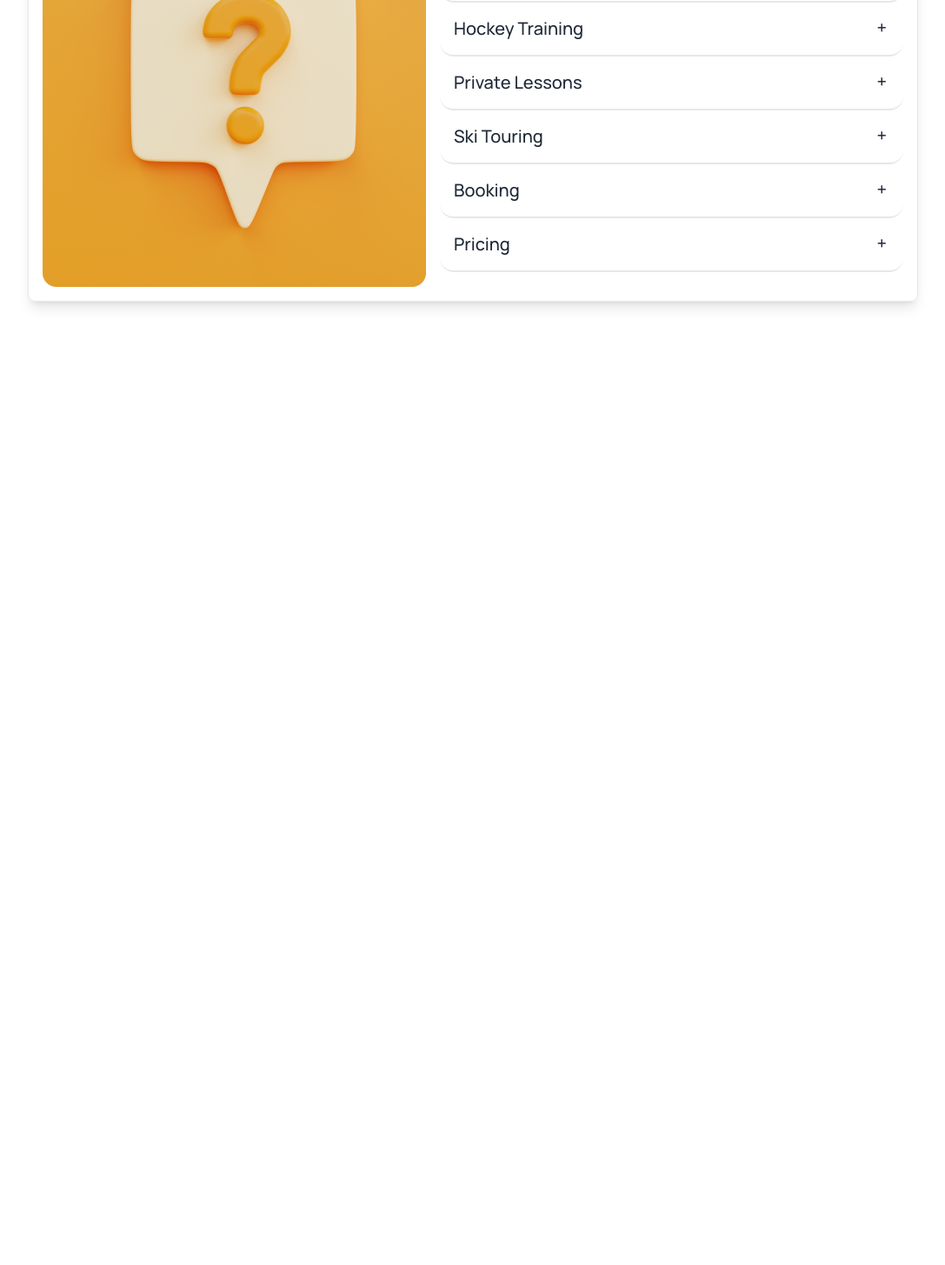
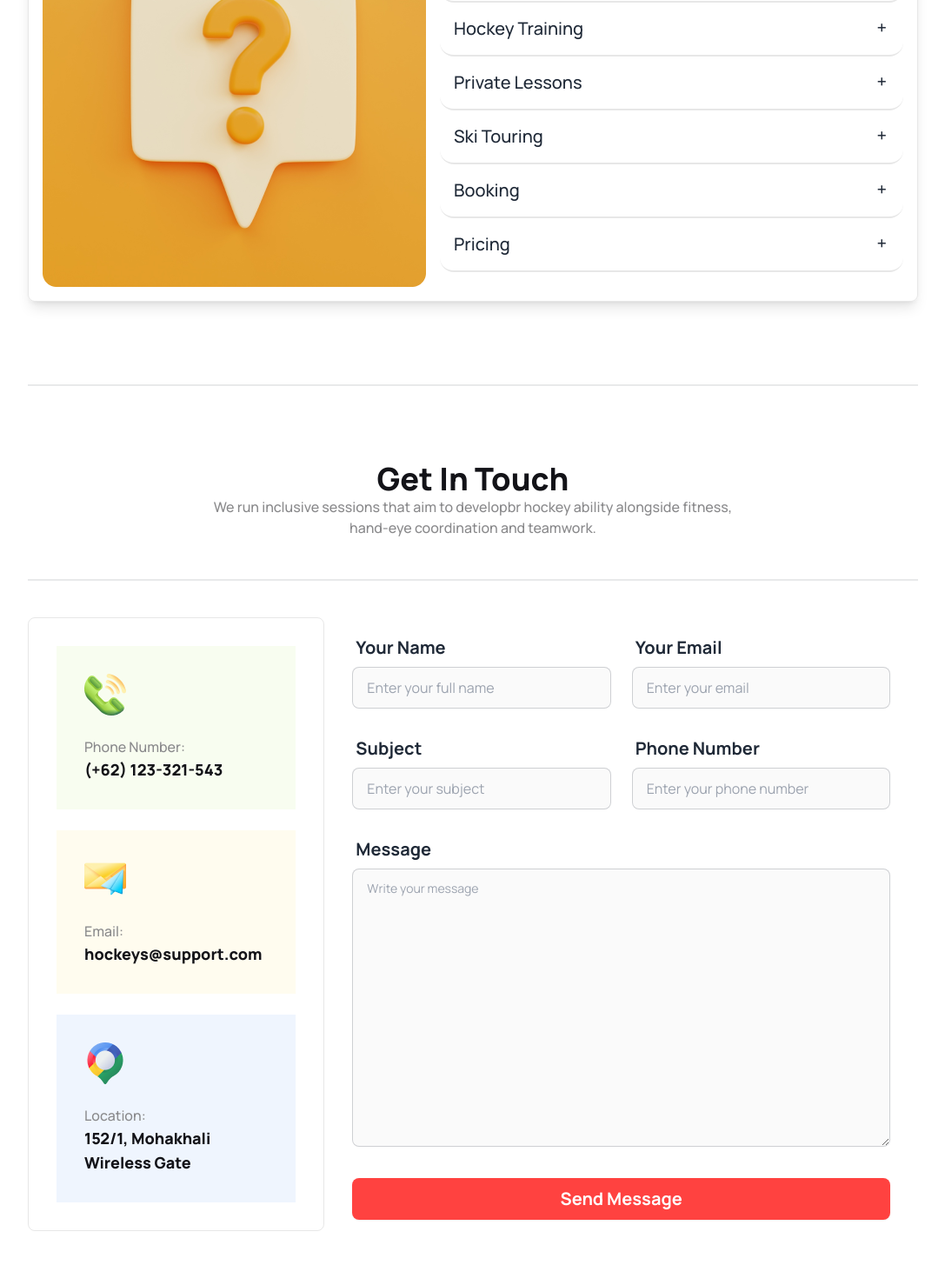
Before and after one commit to auddrisshow/assignment3, a plain HTML site: page index.html in a window 1280 px wide. Shown: the part 3945-5400 px from the top of the page at 87% size, without its empty margins (96-1183 px from the left). Before the commit the page ends 4324 px from the top, so only its background shows below. Drawn offline with nearby package versions, Linux system fonts and the light colour scheme.

Commit message:
get in touch done

```diff
--- a/index.html
+++ b/index.html
@@ -374,18 +374,16 @@
       <div>
       <div class="collapse collapse-plus border-b-2 border-[#1313181A]">
         <input type="radio" name="my-accordion-3" checked="checked" />
-                  <div class="collapse-title text-xl font-medium">
-                      Our Equipment
-                  </div>
+        <div class="collapse-title text-xl font-medium">Our Equipment</div>
+
         <div class="collapse-content">
             <p>All our equipment has been specially selected to help you achieve your fitness goals.</p>
         </div>
       </div>
   <div class="collapse collapse-plus border-b-2 border-[#1313181A]">
     <input type="radio" name="my-accordion-3" />
-                  <div class="collapse-title text-xl font-medium">
-                      Hockey Training
-                  </div>
+    <div class="collapse-title text-xl font-medium">Hockey Training</div>
+
     <div class="collapse-content">
       <p>we provide players with hockey training articles,
         videos, and workout programs to help them improve their hockey game.</p>
@@ -393,9 +391,8 @@
     </div>
   <div class="collapse collapse-plus border-b-2 border-[#1313181A]">
       <input type="radio" name="my-accordion-3" />
-                  <div class="collapse-title text-xl font-medium">
-                      Private Lessons
-                  </div>
+      <div class="collapse-title text-xl font-medium">Private Lessons</div>
+
     <div class="collapse-content">
         <p>1-to-1 coaching provides a highly focussed, individual player-specific
         session with one of our leading professional coaches.</p>
@@ -403,9 +400,8 @@
     </div>
   <div class="collapse collapse-plus border-b-2 border-[#1313181A]">
        <input type="radio" name="my-accordion-3" />
-                  <div class="collapse-title text-xl font-medium">
-                      Ski Touring
-                  </div>
+       <div class="collapse-title text-xl font-medium">Ski Touring</div>
+
   <div class="collapse-content">
        <p>Ski touring is a leisure activity accessible to everyone. However,
         a good physical condition is required to enjoy it.</p>
@@ -413,9 +409,8 @@
     </div>
   <div class="collapse collapse-plus border-b-2 border-[#1313181A]">
       <input type="radio" name="my-accordion-3" />
-                  <div class="collapse-title text-xl font-medium">
-                      Booking
-                  </div>
+      <div class="collapse-title text-xl font-medium">Booking</div>
+
     <div class="collapse-content">
         <p>Booking a Place on a Course/Event. You can access the list of courses
         currently available by visiting the HockeyHub.</p>
@@ -423,9 +418,8 @@
     </div>
   <div class="collapse collapse-plus border-b-2 border-[#1313181A]">
       <input type="radio" name="my-accordion-3" />
-                  <div class="collapse-title text-xl font-medium">
-                      Pricing
-                  </div>
+      <div class="collapse-title text-xl font-medium">Pricing</div>
+
     <div class="collapse-content">
         <p>Hockey Pitch hire ; Standard Hire, Pitch 1 or Pitch 2.
         Anytime. £155.00 ; Host clubs / Universities / Schools: Weekend
@@ -435,8 +429,100 @@
      </div>
    </div>
  </div>
+ <br><br><br>
+ <div class="divider divider-end"></div>
+</section>
 
 
+<!-- Get in Touch -->
+<section class="container mx-auto lg:px-32 py-8">
+
+  <div>
+    <h1 class="text-[#131318] text-4xl font-extrabold text-center">Get In Touch</h1>
+
+    <p class="min-h-12 min-w-32 text-[#89898B] text-base font-medium text-center ">We run inclusive sessions that aim to developbr
+       hockey ability alongside fitness, <br>hand-eye coordination and teamwork. </p>
+  </div> <br>
+  <div class="divider divider-end"></div>
+
+  <!-- info section -->
+
+   <div class="grid grid-cols-1  lg:grid-cols-3 ">
+   <div class=" lg:row-span-2 border-[1px] border-[#1313181A] rounded-lg p-8 space-y-6 my-auto">
+
+    <div class="space-y-6 p-8 bg-[#BCED6D1A] ">
+        <img src="Images/card & footer/phone.png" alt="">
+        <p>
+            <span class="text-base font-medium text-[#89898B]">Phone Number:</span><br>
+            <span class="text-lg font-extrabold text-[#131318]">(+62) 123-321-543</span>
+        </p>
+    </div>
+
+    <div class="space-y-6 p-8 bg-[#FDDD5F1A]">
+        <img src="Images/card & footer/envelop.png" alt="">
+        <p>
+            <span class="text-base font-medium text-[#89898B]">Email:</span><br>
+            <span class="text-lg font-extrabold text-[#131318]">hockeys@support.com</span>
+        </p>
+    </div>
+
+    <div class="space-y-6 p-8 bg-[#629CF31A]">
+        <img src="Images/card & footer/map.png" alt="">
+        <p>
+            <span class="text-base font-medium text-[#89898B]">Location:</span><br>
+            <span class="text-lg font-extrabold text-[#131318]">152/1, Mohakhali Wireless Gate</span>
+        </p>
+    </div>
+</div>
+
+<!-- form section -->
+<div class="lg:col-span-2 p-8 lg:grid gap-x-6 gap-y-6">
+
+  <label class="form-control w-full max-w-xs ">
+      <div class="label">
+          <span class="label-text text-xl font-bold">Your Name</span>
+      </div>
+      <input type="text" placeholder="Enter your full name"
+          class="input input-bordered w-full max-w-xs bg-[#13131805]" />
+  </label>
+
+  <label class="form-control w-full max-w-xs">
+      <div class="label">
+          <span class="label-text text-xl font-bold">Your Email</span>
+      </div>
+      <input type="text" placeholder="Enter your email"
+          class="input input-bordered w-full max-w-xs bg-[#13131805]" />
+  </label>
+
+  <label class="form-control w-full max-w-xs">
+      <div class="label">
+          <span class="label-text text-xl font-bold">Subject</span>
+      </div>
+      <input type="text" placeholder="Enter your subject"
+          class="input input-bordered w-full max-w-xs bg-[#13131805]" />
+  </label>
+
+  <label class="form-control w-full max-w-xs">
+      <div class="label">
+          <span class="label-text text-xl font-bold">Phone Number</span>
+      </div>
+      <input type="text" placeholder="Enter your phone number"
+          class="input input-bordered w-full bg-[#13131805] max-w-xs" />
+  </label>
+
+  <label class="form-control col-span-2 mb-3">
+      <div class="label">
+          <span class="label-text text-xl font-bold">Message</span>
+      </div>
+      <textarea class="textarea textarea-bordered lg:h-80 bg-[#13131805]"
+          placeholder="Write your message"></textarea>
+  </label>
+  <div class=" lg:col-span-2">
+    <button class="btn btn-block bg-[#ff4240] border-none text-xl font-bold text-[#FFF]">Send Message</button>
+
+  </div>
+</div>
+</div>
 
 </section>
 
```
Lines whose indentation alone changed are shown as unchanged.
